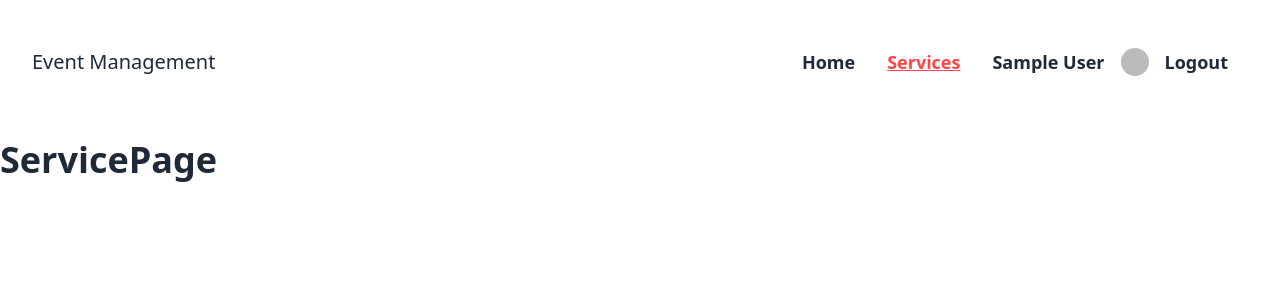
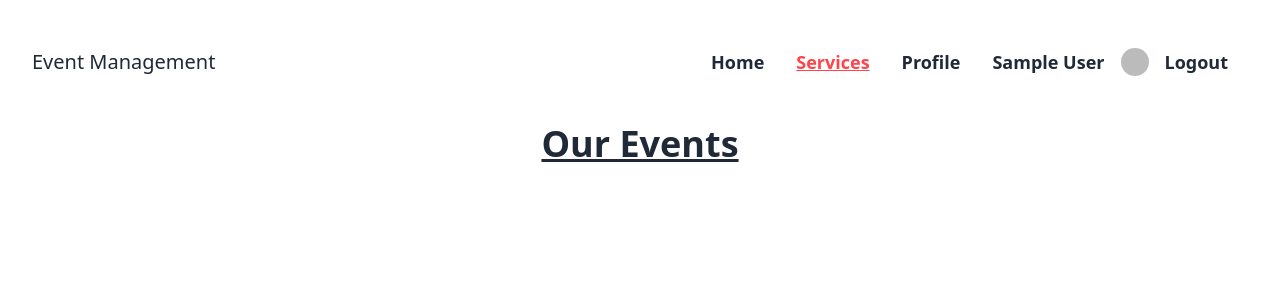
Before and after one commit to fai-sas/event-management, a React (Vite) app: page /services in a window 1280 px wide. Shown: the top 300 px of the page. Built offline with nearby package versions, Linux system fonts and the light colour scheme; no server answers; sample sign-in values are in the browser's storage.

Commit message:
single service page and private route added

```diff
--- /dev/null
+++ b/src/Pages/Profile/Profile.jsx
@@ -0,0 +1,31 @@
+import { AuthContext } from '../../providers/AuthProvider'
+import { useContext } from 'react'
+
+const Profile = () => {
+  const { user } = useContext(AuthContext)
+
+  return (
+    <div className='container p-8 mx-auto'>
+      <h1 className='py-8 text-4xl font-bold text-center'>Your Profile</h1>
+
+      <article className='space-y-6 text-2xl font-bold'>
+        <h2>Your Name : {user?.displayName}</h2>
+        <h2>Your Email : {user?.email}</h2>
+        <h2>
+          Your Photo :{' '}
+          <span>
+            <img
+              className='inline-block object-cover w-10 rounded-full'
+              src={user?.photoURL}
+              alt={user?.displayName}
+            />
+          </span>{' '}
+        </h2>
+
+        <h2>Email Verified? : {user?.emailVerified} No </h2>
+        <h2>Last LoggedIn : {user?.metadata?.lastSignInTime}</h2>
+      </article>
+    </div>
+  )
+}
+export default Profile
--- a/src/Pages/ServicePage/ServicePage.jsx
+++ b/src/Pages/ServicePage/ServicePage.jsx
@@ -1,14 +1,29 @@
-import { useContext } from 'react'
-import { AuthContext } from '../../providers/AuthProvider'
+import { useLoaderData, useParams } from 'react-router-dom'
+import { useEffect, useState } from 'react'
+import SingleEvent from '../../components/SingleEvent/SingleEvent'
 
 const ServicePage = () => {
-  const { user } = useContext(AuthContext)
-  console.log(user)
+  const [singleEvent, setSingleEvent] = useState([])
+
+  const data = useLoaderData()
+
+  const { id } = useParams()
+
+  useEffect(() => {
+    const findEvent = data?.find((event) => event.id === id)
+    setSingleEvent(findEvent)
+  }, [id, data])
 
   return (
-    <div className='container mx-auto'>
-      <h1 className='py-8 text-4xl font-bold'>ServicePage</h1>
-    </div>
+    <>
+      <article className='container py-4 mx-auto text-4xl font-bold text-center underline'>
+        <h1>Our Events</h1>
+      </article>
+
+      <div className='container flex items-center justify-center gap-4 mx-auto'>
+        <SingleEvent singleEvent={singleEvent} />
+      </div>
+    </>
   )
 }
 export default ServicePage
--- a/src/Router/Route.jsx
+++ b/src/Router/Route.jsx
@@ -5,6 +5,7 @@ import ServicePage from '../Pages/ServicePage/ServicePage'
 import Login from '../components/Login/Login'
 import Register from '../components/Register/Register'
 import PrivateRoute from './PrivateRoute'
+import Profile from '../Pages/Profile/Profile'
 
 // import ErrorPage from '../Pages/ErrorPage/ErrorPage'
 
@@ -43,6 +44,14 @@ const Route = createBrowserRouter([
         path: '/register',
         element: <Register />,
       },
+      {
+        path: '/profile',
+        element: (
+          <PrivateRoute>
+            <Profile />
+          </PrivateRoute>
+        ),
+      },
     ],
   },
 ])
--- a/src/components/Navbar/Navbar.jsx
+++ b/src/components/Navbar/Navbar.jsx
@@ -47,12 +47,22 @@ const Navbar = () => {
               <NavLink to='/services'>Services</NavLink>
             </li>
 
+            {user && (
+              <li className='px-4 text-lg font-bold'>
+                <NavLink to='/profile'>Profile</NavLink>
+              </li>
+            )}
+
+            {!user && (
+              <>
                 <li className='px-4 text-lg font-bold'>
                   <NavLink to='/login'>Login</NavLink>
                 </li>
                 <li className='px-4 text-lg font-bold'>
                   <NavLink to='/register'>Register</NavLink>
                 </li>
+              </>
+            )}
             {user && (
               <li
                 onClick={handleLogOut}
@@ -75,6 +85,11 @@ const Navbar = () => {
           <li className='px-4 text-lg font-bold'>
             <NavLink to='/services'>Services</NavLink>
           </li>
+          {user && (
+            <li className='px-4 text-lg font-bold'>
+              <NavLink to='/profile'>Profile</NavLink>
+            </li>
+          )}
 
           {!user && (
             <>
--- /dev/null
+++ b/src/components/SingleEvent/SingleEvent.jsx
@@ -0,0 +1,26 @@
+/* eslint-disable react/prop-types */
+const SingleEvent = ({ singleEvent }) => {
+  // const { name, description, image, price } = singleEvent
+
+  return (
+    <div className='items-center justify-center px-8 py-8 space-y-4 md:flex '>
+      <article className='space-y-4'>
+        <h1 className='text-4xl font-bold'>{singleEvent?.name}</h1>
+        <p className='text-2xl'>{singleEvent?.description}</p>
+        {singleEvent && (
+          <button className='text-2xl btn btn-info'>
+            {singleEvent?.price}
+          </button>
+        )}
+      </article>
+      <article className=''>
+        <img
+          className='py-4 rounded-lg'
+          src={singleEvent?.image}
+          alt={singleEvent?.name}
+        />
+      </article>
+    </div>
+  )
+}
+export default SingleEvent
```
Lines whose indentation alone changed are shown as unchanged.
